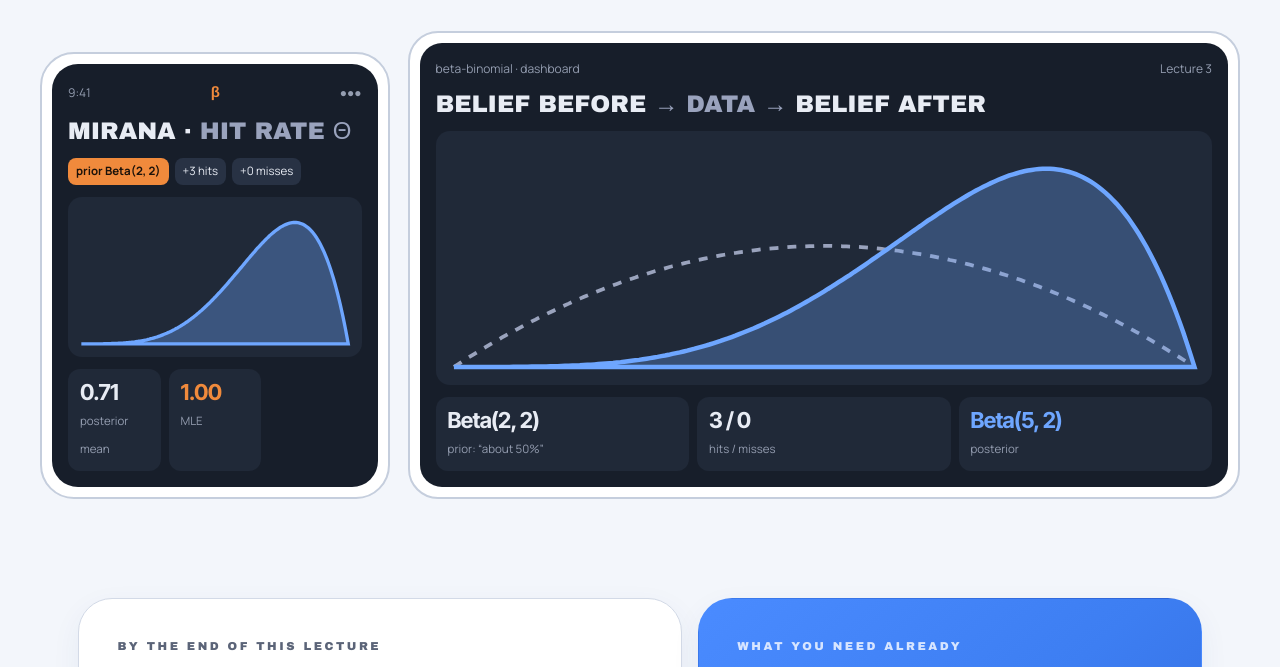
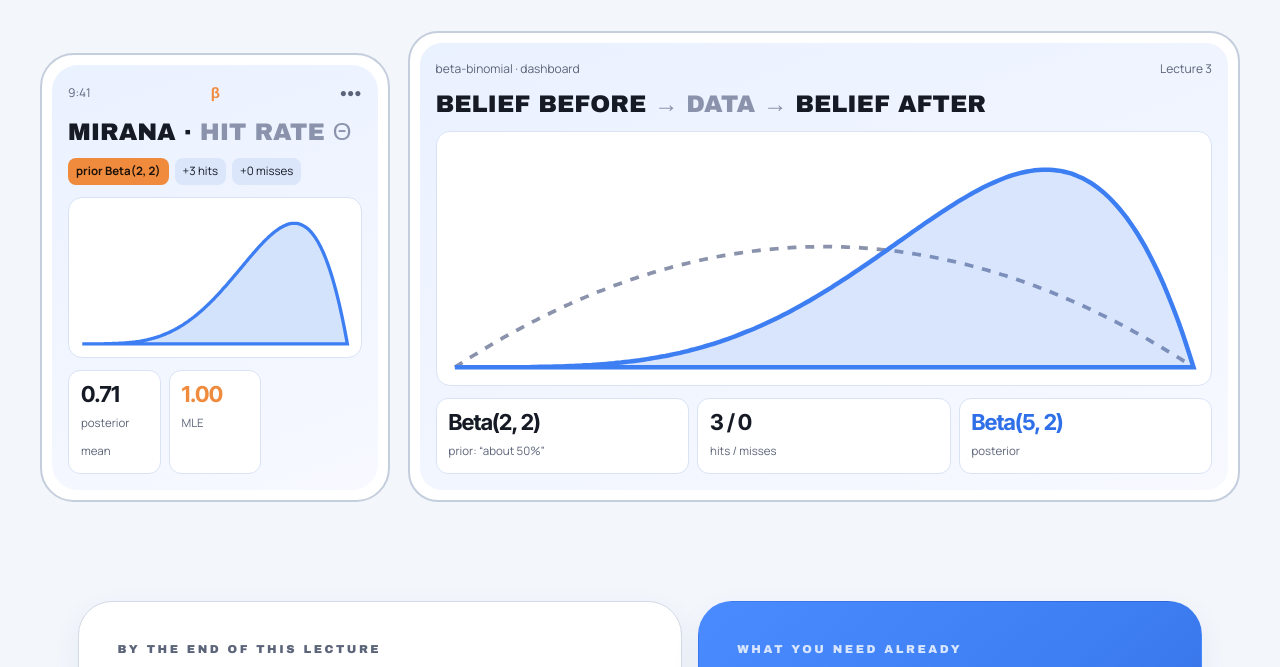
Before and after one commit to stellasdeutsch-dev/prior-plus-data, a plain HTML site: page index.html in a window 1280 px wide. Shown: the part 619-1286 px from the top of the page. Drawn offline with Linux system fonts and the light colour scheme; a web font is replaced by a local one.

Commit message:
Light device mockups and formula block
Co-Authored-By: Claude Opus 5.5 <noreply@anthropic.com>

```diff
--- a/index.html
+++ b/index.html
@@ -10,7 +10,7 @@
 <link rel="preconnect" href="https://fonts.gstatic.com" crossorigin>
 <link rel="stylesheet" href="https://fonts.googleapis.com/css2?family=Inter+Tight:wght@500;600;700&family=Manrope:wght@400;500;600;700&family=Unbounded:wght@300;400;500&family=Caveat:wght@500;700&family=STIX+Two+Text:ital,wght@0,500;1,500&display=swap">
 <style>
-/* Layout: bright product-catalogue page on a pale blue-grey ground; framed device mockups in the hero, slate cards, blue gradient feature cards, isometric step blocks, a light "sheet" for dense math. Dark navy is kept only for the device screens and one formula block, for contrast. Single committed light look. */
+/* Layout: bright product-catalogue page on a pale blue-grey ground; framed device mockups in the hero, slate cards, blue gradient feature cards, isometric step blocks, a light "sheet" for dense math. Single committed light look. */
 :root{
   color-scheme:light;
   --bg:#f3f6fb; --navy:#ffffff; --slate:#eef2f9; --slate-2:#e2e8f3; --edge:#d3dae7;
@@ -71,20 +71,20 @@ h1,h2,h3{margin:0;text-wrap:balance}
 .devices{display:grid;grid-template-columns:minmax(0,.42fr) minmax(0,1fr);gap:18px;align-items:end;margin-top:6px}
 .frame{border:2px solid #c5cedd;border-radius:30px;padding:10px;background:#fff}
 .frame.phone{border-radius:34px}
-.scr{background:#171e2a;color:#e8ecf4;border-radius:22px;overflow:hidden;padding:16px;display:flex;flex-direction:column;gap:12px;min-height:100%}
+.scr{background:linear-gradient(160deg,#eaf1ff,#f7f9ff);color:#151a24;border-radius:22px;overflow:hidden;padding:16px;display:flex;flex-direction:column;gap:12px;min-height:100%}
 .phone .scr{border-radius:26px}
-.scr .bar{display:flex;align-items:center;justify-content:space-between;gap:8px;font-size:12px;color:#949db0}
-.scr .dim{color:#9aa3bd}
+.scr .bar{display:flex;align-items:center;justify-content:space-between;gap:8px;font-size:12px;color:#5b6478}
+.scr .dim{color:#8a93ab}
 .scr .bar b{font-family:var(--display);color:var(--orange);font-size:15px}
 .scr h3{font-family:var(--wide);font-weight:300;text-transform:uppercase;font-size:clamp(15px,1.9vw,24px);line-height:1.2}
 .chipr{display:flex;gap:6px;flex-wrap:wrap}
-.chipr span{font-size:11.5px;background:#283244;border-radius:8px;padding:4px 8px;color:#e8ecf4}
+.chipr span{font-size:11.5px;background:#dbe6fb;border-radius:8px;padding:4px 8px;color:#151a24}
 .chipr span.o{background:var(--orange);color:#1b120a;font-weight:700}
-.mini-curve{width:100%;height:auto;display:block;background:#202938;border-radius:14px}
+.mini-curve{width:100%;height:auto;display:block;background:#fff;border:1px solid #d9e3f5;border-radius:14px}
 .statrow{display:grid;grid-template-columns:repeat(3,minmax(0,1fr));gap:8px}
-.stat{background:#202938;border-radius:12px;padding:10px 12px}
+.stat{background:#fff;border:1px solid #d9e3f5;border-radius:12px;padding:10px 12px}
 .stat b{display:block;font:700 22px var(--display);letter-spacing:-.03em}
-.stat small{color:#949db0;font-size:11.5px}
+.stat small{color:#5b6478;font-size:11.5px}
 
 /* start */
 .startgrid{display:grid;grid-template-columns:1.2fr 1fr;gap:16px}
@@ -141,12 +141,12 @@ details .a{margin-top:10px;font-size:15.5px;color:var(--body-text);display:flex;
 .drow .why{font-size:14.5px;color:var(--ink-2)}
 .drow.ans{background:#eaf1ff}
 .drow.ans .eq{font-weight:600}
-.dark .derive{background:#171e2a;border-color:#4a5468}
-.dark .drow{border-color:#4a5468}
-.dark .drow .eq{color:#fff}
-.dark .drow .why{color:#9aa3bd}
-.dark .drow.ans{background:#22304a}
-.dark .drow .k{color:var(--orange)}
+.dark .derive{background:#eaf1ff;border-color:#cddcff}
+.dark .drow{border-color:#d6e2fb}
+.dark .drow .eq{color:#151a24}
+.dark .drow .why{color:#5b6478}
+.dark .drow.ans{background:#d6e4ff}
+.dark .drow .k{color:#c25d14}
 
 /* isometric steps */
 .isosteps{display:grid;grid-template-columns:repeat(3,minmax(0,1fr));gap:16px}
@@ -278,7 +278,7 @@ footer{text-align:center;color:var(--muted);font-size:13px;padding-top:14px}
           <div class="bar"><span>9:41</span><b>β</b><span>●●●</span></div>
           <h3>Mirana · <span class="dim">hit rate θ</span></h3>
           <div class="chipr"><span class="o">prior Beta(2, 2)</span><span>+3 hits</span><span>+0 misses</span></div>
-          <svg class="mini-curve" viewBox="0 0 220 120"><path id="phoneCurve" fill="rgba(110,166,255,.35)" stroke="#6ea6ff" stroke-width="2.5" d=""/></svg>
+          <svg class="mini-curve" viewBox="0 0 220 120"><path id="phoneCurve" fill="rgba(61,126,242,.22)" stroke="#3d7ef2" stroke-width="2.5" d=""/></svg>
           <div class="statrow"><div class="stat"><b>0.71</b><small>posterior mean</small></div><div class="stat"><b class="or" style="color:var(--orange)">1.00</b><small>MLE</small></div></div>
         </div>
       </div>
@@ -286,8 +286,8 @@ footer{text-align:center;color:var(--muted);font-size:13px;padding-top:14px}
         <div class="scr">
           <div class="bar"><span>beta-binomial · dashboard</span><span>Lecture 3</span></div>
           <h3>Belief before <span class="dim">→ data →</span> belief after</h3>
-          <svg class="mini-curve" viewBox="0 0 520 170"><path id="deskPrior" fill="none" stroke="#9aa3bd" stroke-width="2.5" stroke-dasharray="6 6" d=""/><path id="deskPost" fill="rgba(110,166,255,.30)" stroke="#6ea6ff" stroke-width="3" d=""/></svg>
-          <div class="statrow"><div class="stat"><b>Beta(2, 2)</b><small>prior: “about 50%”</small></div><div class="stat"><b>3 / 0</b><small>hits / misses</small></div><div class="stat"><b style="color:#6ea6ff">Beta(5, 2)</b><small>posterior</small></div></div>
+          <svg class="mini-curve" viewBox="0 0 520 170"><path id="deskPrior" fill="none" stroke="#8a93ab" stroke-width="2.5" stroke-dasharray="6 6" d=""/><path id="deskPost" fill="rgba(61,126,242,.20)" stroke="#3d7ef2" stroke-width="3" d=""/></svg>
+          <div class="statrow"><div class="stat"><b>Beta(2, 2)</b><small>prior: “about 50%”</small></div><div class="stat"><b>3 / 0</b><small>hits / misses</small></div><div class="stat"><b style="color:#2f6fe8">Beta(5, 2)</b><small>posterior</small></div></div>
         </div>
       </div>
     </div>
```
